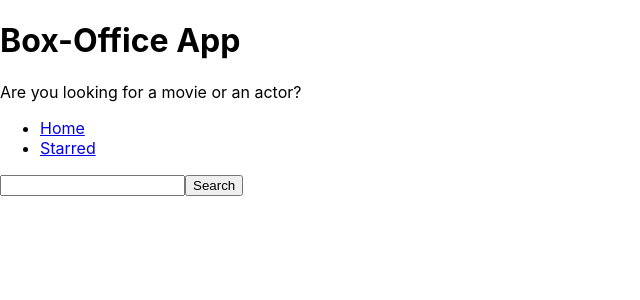
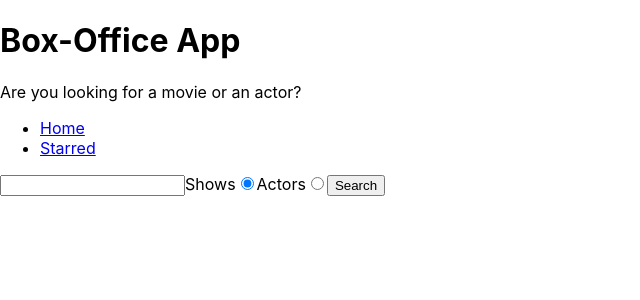
Before and after one commit to chakshu3842/box-office, a React (Create React App) app: page / in a window 1280 px wide. Shown: the top 300 px of the page, without its empty margins (0-640 px from the left). Built offline with nearby package versions, Linux system fonts and the light colour scheme.

Commit message:
added search for actors

```diff
--- a/src/api/tvmaze.js
+++ b/src/api/tvmaze.js
@@ -8,3 +8,4 @@
 };
 
 export const searchForShows = query => apiGet(`/search/shows?q=${query}`);
+export const searchForPeople = query => apiGet(`/search/people?q=${query}`);
--- a/src/pages/Home.jsx
+++ b/src/pages/Home.jsx
@@ -1,21 +1,33 @@
 import { useState } from 'react';
-import { searchForShows } from './../api/tvmaze';
+import { searchForPeople, searchForShows } from './../api/tvmaze';
 
 const Home = () => {
   const [searchStr, setSearchStr] = useState('');
   const [apiData, setApiData] = useState(null);
   const [apiDataError, setApiDataError] = useState(null);
+  const [searchOption, setSerachOption] = useState('shows');
+
+  console.log(searchOption);
 
   const onSearchInputChange = ev => {
     setSearchStr(ev.target.value);
+  };
+
+  const onRadioChange = ev => {
+    setSerachOption(ev.target.value);
   };
 
   const onSearch = async ev => {
     ev.preventDefault();
     try {
       setApiDataError(null);
-      const result = await searchForShows(searchStr);
-      setApiData(result);
+      if (searchOption === 'shows') {
+        const result = await searchForShows(searchStr);
+        setApiData(result);
+      } else {
+        const result = await searchForPeople(searchStr);
+        setApiData(result);
+      }
     } catch (error) {
       setApiDataError(error);
     }
@@ -27,9 +39,11 @@
     }
 
     if (apiData) {
-      return apiData.map(data => (
-        <div key={data.show.id}>{data.show.name}</div>
-      ));
+      return apiData[0].show
+        ? apiData.map(data => <div key={data.show.id}>{data.show.name}</div>)
+        : apiData.map(data => (
+            <div key={data.person.id}>{data.person.name}</div>
+          ));
     }
     return null;
   };
@@ -38,6 +52,26 @@
     <div>
       <form onSubmit={onSearch}>
         <input type="text" value={searchStr} onChange={onSearchInputChange} />
+        <label>
+          Shows
+          <input
+            type="radio"
+            name="search-option"
+            value="shows"
+            checked={searchOption === 'shows'}
+            onChange={onRadioChange}
+          ></input>
+        </label>
+        <label>
+          Actors
+          <input
+            type="radio"
+            name="search-option"
+            value="actors"
+            checked={searchOption === 'actors'}
+            onChange={onRadioChange}
+          ></input>
+        </label>
         <button type="submit">Search</button>
       </form>
       <div>{renderApiData()}</div>
```
